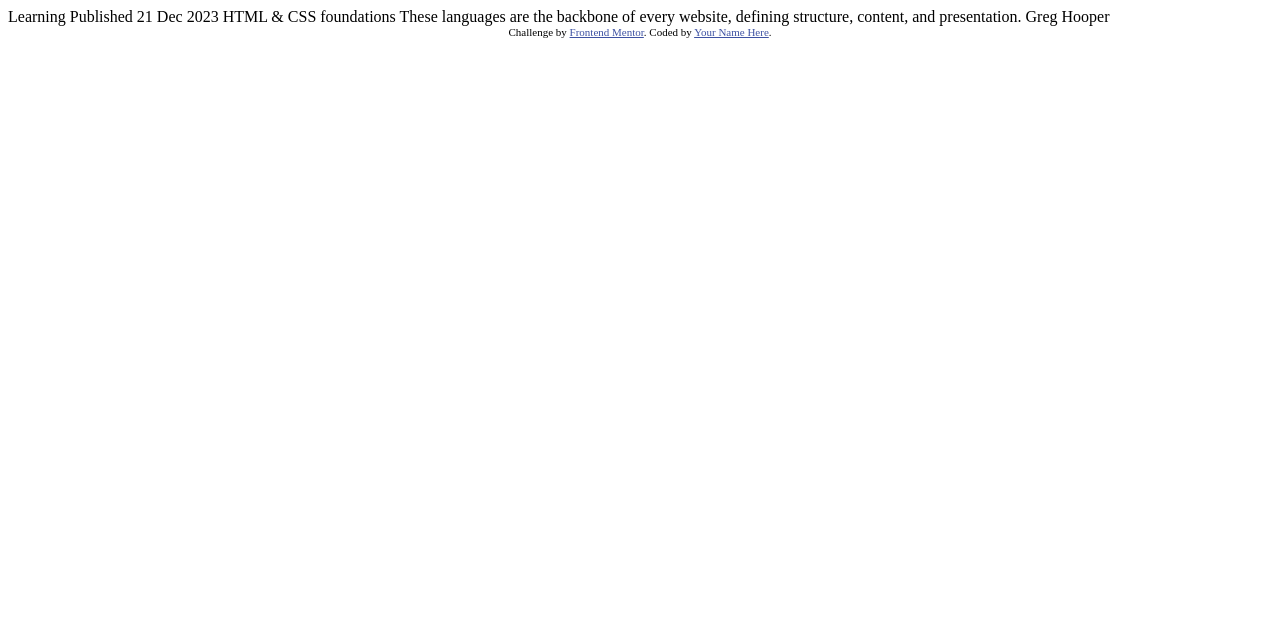
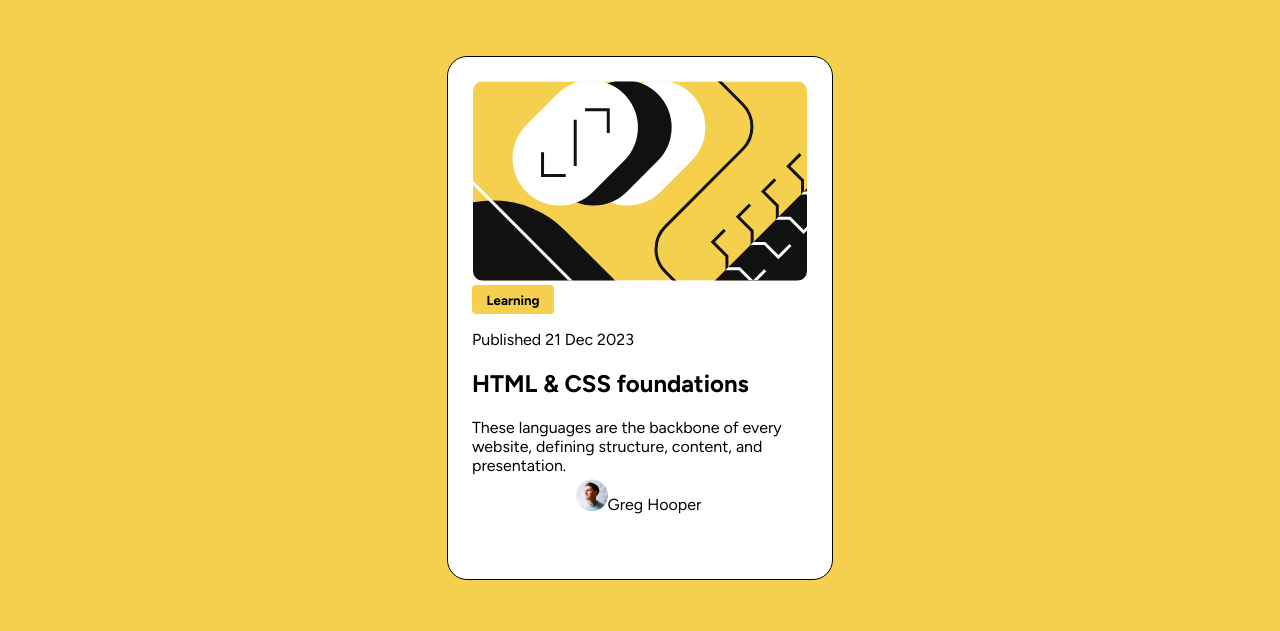
Before and after one commit to Fraol-T/Blog-preview-card, a plain HTML site: page index.html in a window 1280 px wide. Drawn offline with Linux system fonts and the light colour scheme.

Commit message:
The first structured design up to border-width

```diff
--- a/index.html
+++ b/index.html
@@ -3,32 +3,30 @@
 <head>
   <meta charset="UTF-8">
   <meta name="viewport" content="width=device-width, initial-scale=1.0"> <!-- displays site properly based on user's device -->
-
+  <link rel="preconnect" href="https://fonts.googleapis.com">
+  <link rel="preconnect" href="https://fonts.gstatic.com" crossorigin>
+  <link href="https://fonts.googleapis.com/css2?family=Figtree:ital,wght@0,300..900;1,300..900&family=Outfit:wght@100..900&display=swap" rel="stylesheet">
   <link rel="icon" type="image/png" sizes="32x32" href="./assets/images/favicon-32x32.png">
-
-  <title>Frontend Mentor | Blog preview card</title>
-
-  <!-- Feel free to remove these styles or customise in your own stylesheet 👍 -->
-  <style>
-    .attribution { font-size: 11px; text-align: center; }
-    .attribution a { color: hsl(228, 45%, 44%); }
-  </style>
+  <link rel="stylesheet" href="style.css">
+  <title>Blog preview card</title>
 </head>
 <body>
-
-  Learning
-
-  Published 21 Dec 2023
-
-  HTML & CSS foundations
-
-  These languages are the backbone of every website, defining structure, content, and presentation.
-
-  Greg Hooper
-
-  <div class="attribution">
-    Challenge by <a href="https://www.frontendmentor.io?ref=challenge" target="_blank">Frontend Mentor</a>.
-    Coded by <a href="#">Your Name Here</a>.
+  <div class="container">
+    <div class="b_img">
+      <img src="assets/images/illustration-article.svg" alt="">
+    </div>
+    <div class="content">
+      <div class="tag">
+        <h5>Learning</h5>
+      </div>
+      <p>Published 21 Dec 2023</p>
+      <h2>HTML & CSS foundations</h2>
+      <p>These languages are the backbone of every website, defining structure, content, and presentation.</p>
+    </div>
+    <div class="author">
+      <img src="assets/images/image-avatar.webp" alt="">
+      <p>Greg Hooper</p>
+    </div>
   </div>
 </body>
 </html>
--- a/style.css
+++ b/style.css
@@ -0,0 +1,50 @@
+body{
+    background-color: #F4D04E;
+    padding: 0px;
+    height: 620px;
+    display: flex;
+    justify-content: center;
+    align-items: center;
+    font-family: 'figtree';
+}
+.container{
+    background-color: white;
+    height: 474px;
+    width: 336px;
+    padding: 24px;
+    display: flex;
+    flex-direction: column;
+    justify-content: flex-start;
+    align-items: center;
+    border-radius: 20px;
+    border-style: solid;
+    border-width: 1px;
+    box-shadow: 20px 7xp 8px black;
+}
+.tag{
+    background-color: #F4D04E;
+    height: 29px;
+    width: 82px;
+    border-radius: 4px;
+    display: flex;
+    justify-content: center;
+    align-items: center;
+}
+.b_img img{
+    height: 200px;
+    width: fill;
+    border-radius: 10px;
+}
+.content{
+    height: 194px;
+    width: 336px;
+}
+.author{
+    height: 32px;
+    width: 129px;
+    display: flex;
+}
+.author img{
+    height: 32px;
+    width: 32px;
+}
```
